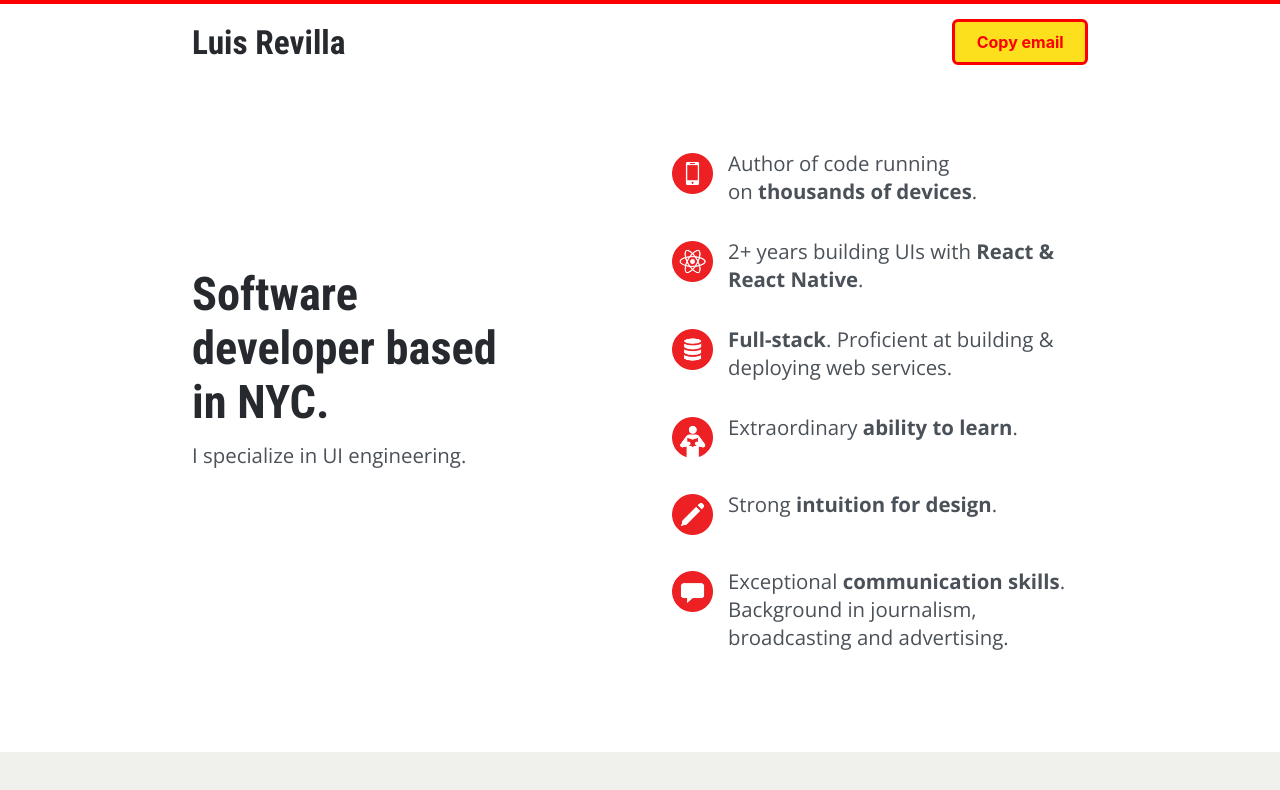
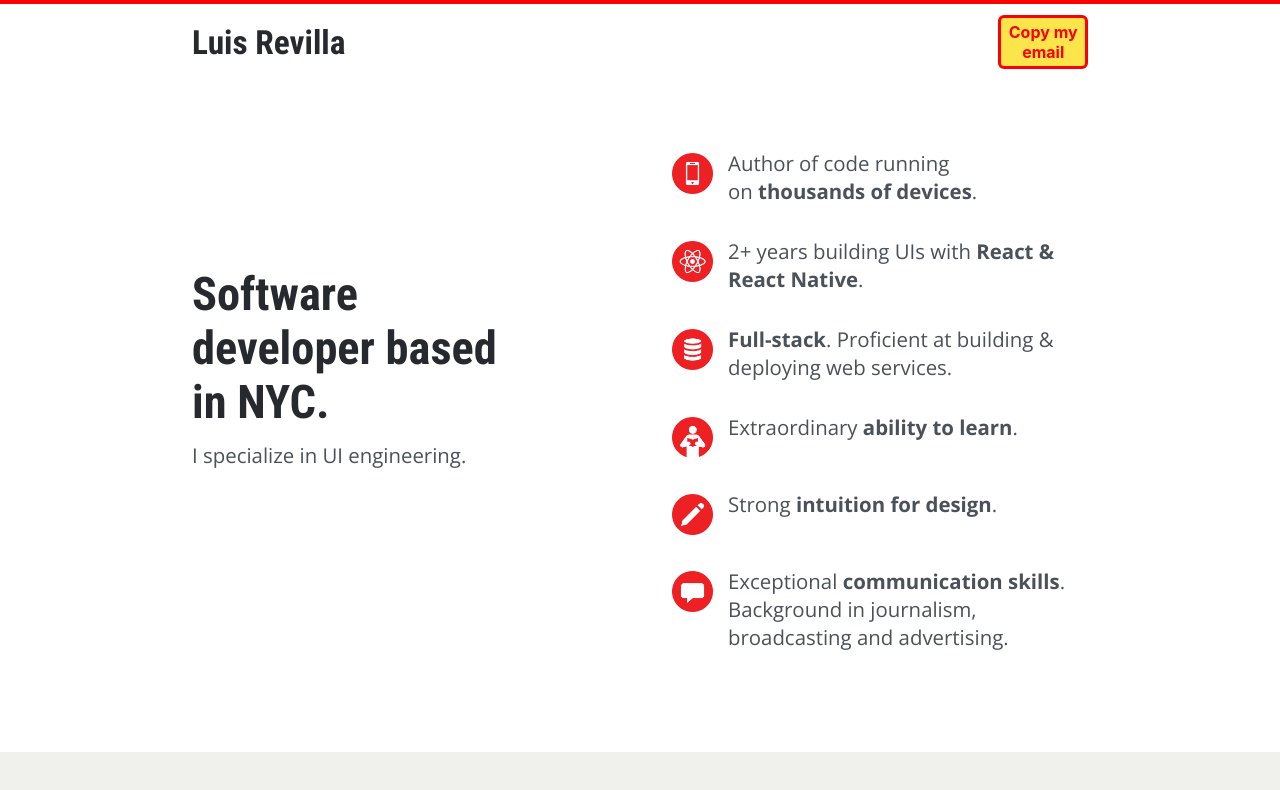
Before and after one commit to LuisRevillaM/personal-site, a React (Create React App) app: page / in a window 1280 px wide. Shown: the top 790 px of the page. Built offline with nearby package versions, Linux system fonts and the light colour scheme.

Commit message:
Conditional button on header

```diff
--- a/src/Footer/Footer.css
+++ b/src/Footer/Footer.css
@@ -9,6 +9,8 @@
   align-items: center;
   justify-content: center;
 }
+
+
 
 .footer-text {
   display: flex;
@@ -58,6 +60,7 @@ font-size: calc(8px + 0.5vw);
 }
 
 
+
 @media screen and (max-width: 880px) {
 
   .footer-text {
@@ -74,6 +77,7 @@ font-size: calc(8px + 0.5vw);
 
   }
 
+
   .footer-footer-bye {
     font-size: calc(6px + 2vw);
 
@@ -88,3 +92,16 @@ height: 10px;}
     padding-top: 5vw;
   }
 }
+
+
+@media screen and (min-width: 1000px) {
+.copy-btn {
+    height: auto;
+    padding: 0.7vw 0.7vw;
+    width: 8vw;
+    text-decoration: none;
+    box-sizing: border-box;
+    font-size: 1rem;
+
+  }
+}
--- a/src/Footer/Footer.js
+++ b/src/Footer/Footer.js
@@ -1,54 +1,6 @@
 import React, { Component } from "react";
 import "./Footer.css";
-import copyToClipboard from "../Home/copy.js";
-
-
-class CopyButton extends Component {
-  state={
-    copy: "Copy my email",
-    success: false
-  }
-
-
-  render(){
-
-
-    return (    <div
-          onClick={() => {
-            copyToClipboard("luisrevillameza@gmail.com");
-            this.setState({ copy: "Got it!", success: true }, st => {
-              setTimeout(() => {
-                this.setState({ success: false }, () => {
-                  this.setState({ copy: "Copy my email" });
-                });
-              }, 700);
-            });
-          }}
-          className={
-            this.state.success ? "copy-btn btn-success" : "copy-btn"
-          }
-        >
-          <div>{this.state.copy}</div>
-        </div>)
-
-
-  }
-}
-
-const MailButton = (props)=>{
-  return (
-    <a
-
-      href="mailto:luisrevillameza@gmail.com"
-      className="copy-btn"
-
-    >
-      <div>Email me!</div>
-    </a>
-
-  );
-
-}
+import {CopyButton, MailButton, copyToClipboard} from "../Reusable/Reusable.js";
 
 class Footer extends Component {
   state = {
@@ -57,11 +9,7 @@ class Footer extends Component {
     device: "desktop"
   };
 
-  componentDidMount(){
-    if (/Android|webOS|iPhone|iPad|iPod|BlackBerry|BB|PlayBook|IEMobile|Windows Phone|Kindle|Silk|Opera Mini/i.test(navigator.userAgent)) {
 
-}
-  }
   render() {
     let mail;
     if (/Android|webOS|iPhone|iPad|iPod|BlackBerry|BB|PlayBook|IEMobile|Windows Phone|Kindle|Silk|Opera Mini/i.test(navigator.userAgent)) {
--- a/src/Header/Header.css
+++ b/src/Header/Header.css
@@ -22,20 +22,29 @@
 }
 
 .copy-btn {
-  background-color: #FCDF1D;
-  color: #FC0000;
-  padding: 10px 20px;
+  background-color: rgba(252, 223, 29, 0.8);
+  color: #fc0000;
   display: flex;
+  border-radius: 6px;
   align-items: center;
-  border-radius: 6px;
-  border: 3px solid #FC0000;
+  border: 3px solid #fc0000;
   cursor: pointer;
+  transition: all 0.4s ease-out;
+
+}
+
+.header .copy-btn {
+  padding: 0.35vw 0.35vw;
   height: auto;
   width: 7vw;
-  transition: all 0.4s ease-out;
   text-decoration: none;
+}
 
-}
+/*.copy-btn:focus {
+
+    color: #fc0000;
+    background-color: rgba(252, 223, 29, 0.8);
+}*/
 .copy-btn div {
   text-align: center;
   width: 100%;
@@ -60,7 +69,7 @@ font-weight: bold;
 
   .header {padding: 4vh 5vw 4vh 5vw;}
 
-  .copy-btn {
+  .header .copy-btn {
     width: 11vw;
     padding: 2px 10px;
   }
--- a/src/Header/Header.js
+++ b/src/Header/Header.js
@@ -1,33 +1,20 @@
 import React, {Component} from "react";
 import "./Header.css";
 import {Link} from "react-router-dom";
-import copyToClipboard from "../Home/copy.js";
+import {CopyButton, MailButton, copyToClipboard} from "../Reusable/Reusable.js";
+
 
 class Header extends Component {
-  state={
-    copyMail1: "Copy email",
-    btn1Success: false
-  }
   render(){
+    let mail;
+    if (/Android|webOS|iPhone|iPad|iPod|BlackBerry|BB|PlayBook|IEMobile|Windows Phone|Kindle|Silk|Opera Mini/i.test(navigator.userAgent)) {
+    mail = <MailButton/>;
+    } else {
+    mail = <CopyButton/>;
+    }
   return (<div className="header"><Link to="/">
     <div className="name">Luis Revilla</div></Link>{" "}
-    <div
-      onClick={() => {
-        copyToClipboard("luisrevillameza@gmail.com");
-        this.setState({ copyMail1: "Got it!", btn1Success: true }, st => {
-          setTimeout(() => {
-            this.setState({ btn1Success: false }, () => {
-              this.setState({ copyMail1: "Copy email" });
-            });
-          }, 700);
-        });
-      }}
-      className={
-        this.state.btn1Success ? "copy-btn btn-success" : "copy-btn"
-      }
-    >
-      <div>{this.state.copyMail1}</div>
-    </div>
+    {mail}
   </div>);}
 }
 
--- a/src/Home/copy.js
+++ b/src/Reusable/Reusable.js
@@ -1,4 +1,6 @@
-const copyToClipboard = str => {
+import React, {Component} from 'react';
+
+export const copyToClipboard = str => {
   const el = document.createElement("textarea"); // Create a <textarea> element
   el.value = str; // Set its value to the string that you want copied
   el.setAttribute("readonly", ""); // Make it readonly to be tamper-proof
@@ -19,4 +21,50 @@ const copyToClipboard = str => {
   }
 };
 
-export default copyToClipboard;
+
+export class CopyButton extends Component {
+  state={
+    copy: "Copy my email",
+    success: false
+  }
+
+
+  render(){
+
+
+    return (    <div
+          onClick={() => {
+            copyToClipboard("luisrevillameza@gmail.com");
+            this.setState({ copy: "Got it!", success: true }, st => {
+              setTimeout(() => {
+                this.setState({ success: false }, () => {
+                  this.setState({ copy: "Copy my email" });
+                });
+              }, 700);
+            });
+          }}
+          className={
+            this.state.success ? "copy-btn btn-success" : "copy-btn"
+          }
+        >
+          <div>{this.state.copy}</div>
+        </div>)
+
+
+  }
+}
+
+export const MailButton = (props)=>{
+  return (
+    <a
+
+      href="mailto:luisrevillameza@gmail.com"
+      className="copy-btn"
+
+    >
+      <div>Email me!</div>
+    </a>
+
+  );
+
+}
```
Also changed, not shown: src/commits.json (+1 -1 lines).
